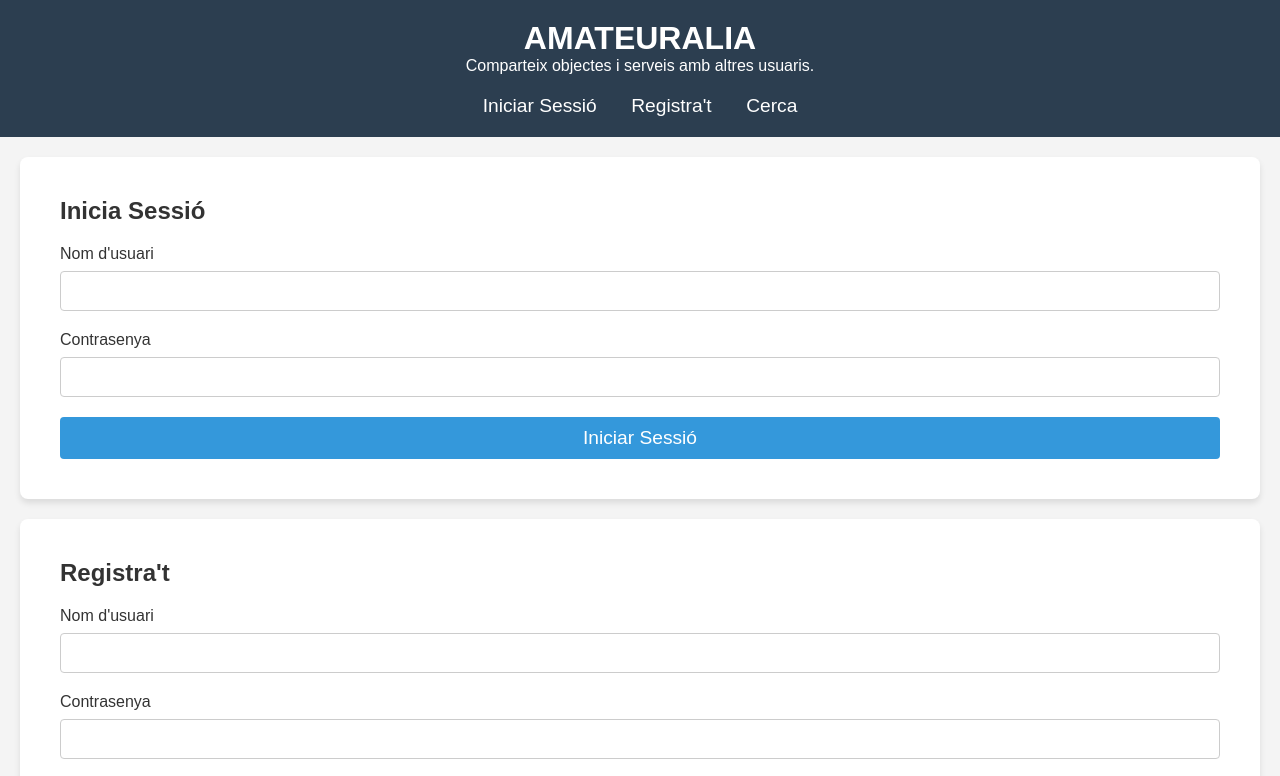
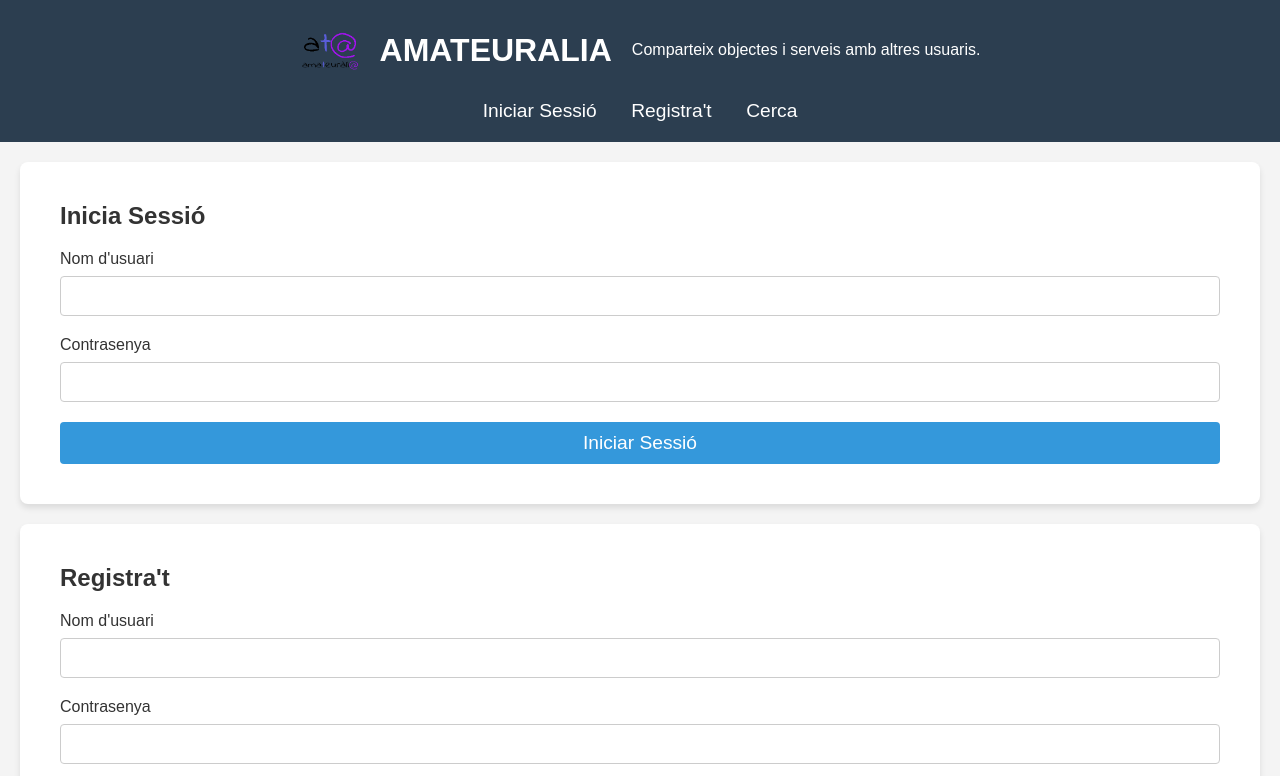
Before and after one commit to jimbielard/Amateuralia-prova, a plain HTML site: page index.html in a window 1280 px wide. Shown: the top 776 px of the page. Drawn offline with Linux system fonts and the light colour scheme.

Commit message:
logo posat

```diff
--- a/index.html
+++ b/index.html
@@ -10,6 +10,7 @@
 
     <header>
         <div class="logo">
+            <img src="images/logo.png" alt="Logo AMATEURALIA" class="logo-img">
             <h1>AMATEURALIA</h1>
             <p>Comparteix objectes i serveis amb altres usuaris.</p>
         </div>
--- a/style.css
+++ b/style.css
@@ -18,8 +18,21 @@ header {
     text-align: center;
 }
 
+header .logo {
+    display: flex;
+    align-items: center;
+    justify-content: center;
+    gap: 20px;
+}
+
 header .logo h1 {
     font-size: 2em;
+}
+
+header .logo-img {
+    height: 60px;
+    width: 60px;
+    object-fit: contain;
 }
 
 header nav ul {
```
Also changed, not shown: 1 other file.
